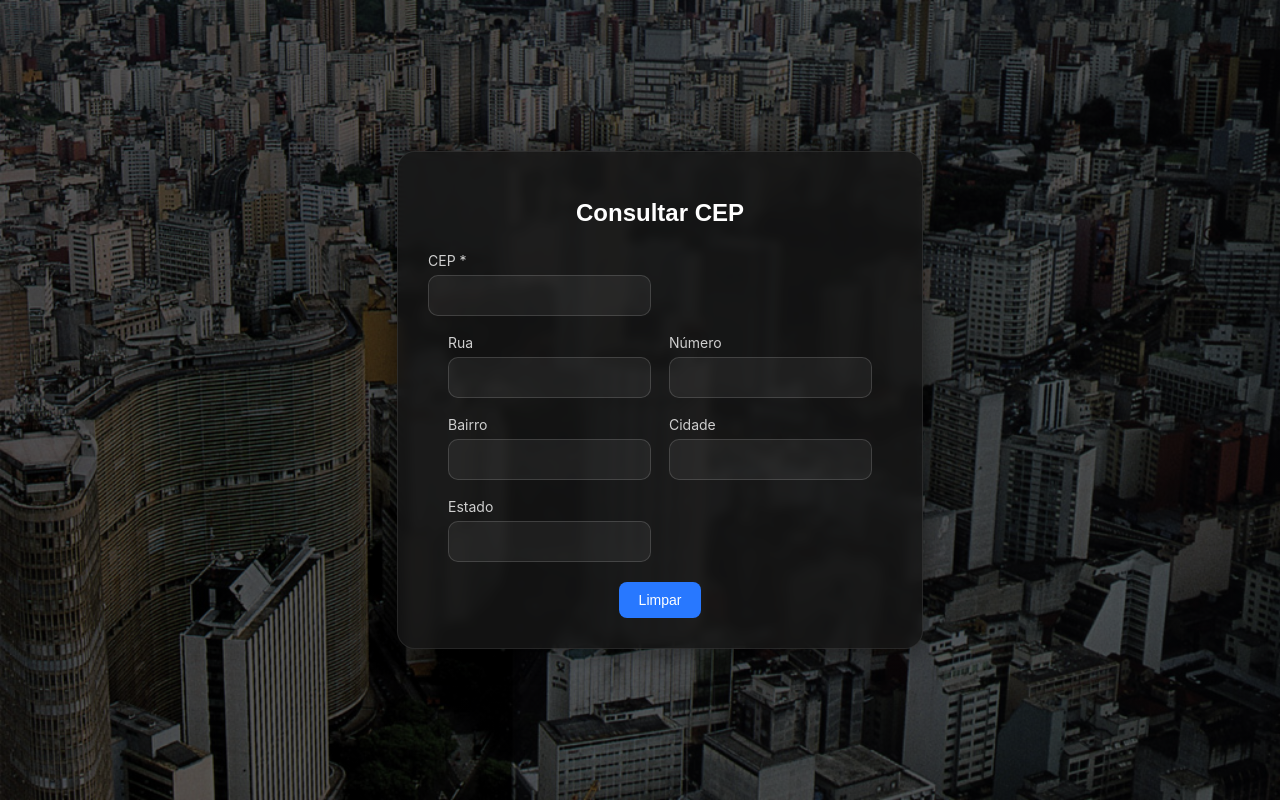
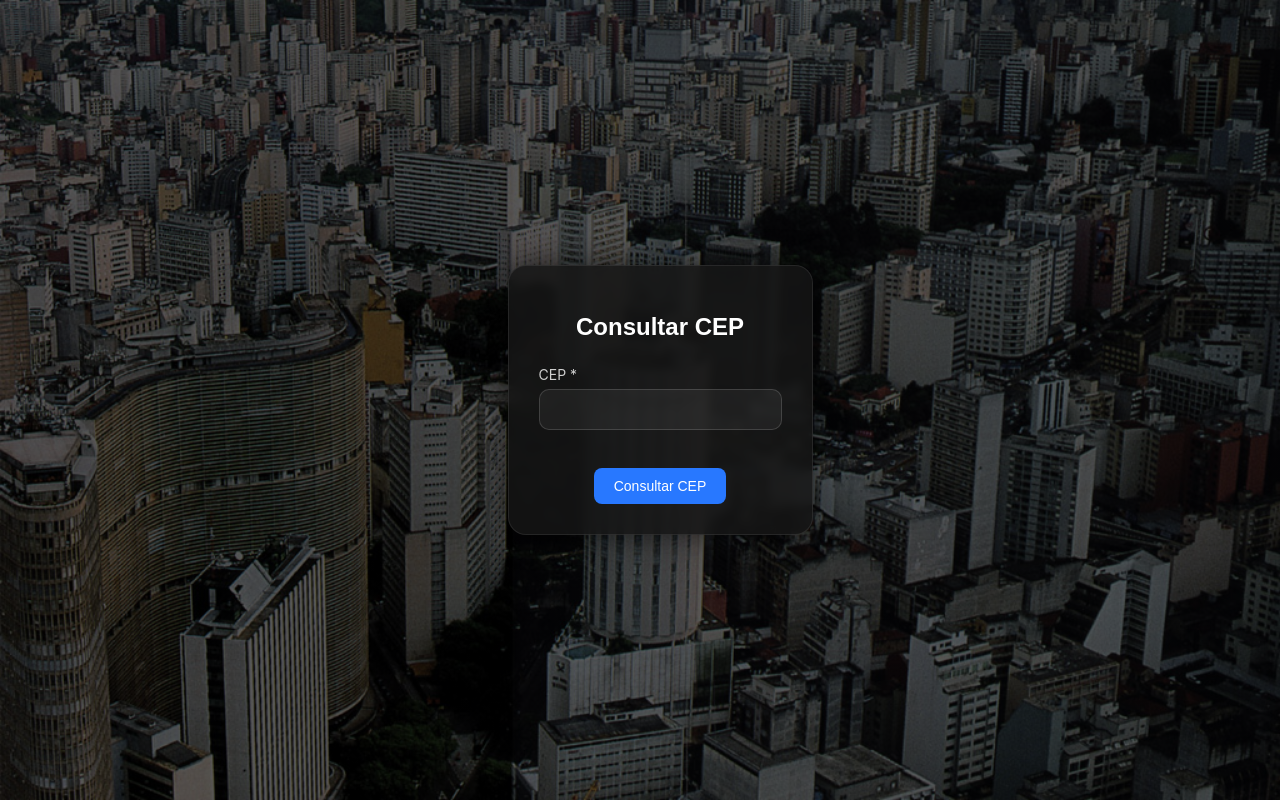
Before and after one commit to guilhermesealves/CEP-TESTE, a React (Create React App) app in the folder projeto-cep/: page / in a window 1280 px wide. Built offline with nearby package versions, Linux system fonts and the light colour scheme.

Commit message:
Finalizado

```diff
--- a/projeto-cep/src/App.jsx
+++ b/projeto-cep/src/App.jsx
@@ -1,76 +1,113 @@
-import { useState } from "react";
+import React, { useState } from "react";
 import { useForm } from "react-hook-form";
 import "./App.css";
 
 function App() {
   const { register, handleSubmit, setValue, setFocus } = useForm();
   const [showFields, setShowFields] = useState(false);
+  const [showErrorBox, setShowErrorBox] = useState(false);
 
-  const onSubmit = (e) => {
-    console.log(e);
-  };
 
-  const checkCEP = (e) => {
-    const cep = e.target.value.replace(/\D/g, "");
-    if (cep.length !== 8) return;
+  const buscarCEP = (cepInput, isAuto = false) => {
+    const cep = cepInput.replace(/\D/g, "");
 
+    if (!isAuto && cep.length !== 8) {
+
+      setShowErrorBox(true);
+      return;
+    }
+
+    if (cep.length === 8) {
       fetch(`https://viacep.com.br/ws/${cep}/json/`)
         .then((res) => res.json())
         .then((data) => {
           if (data.erro) {
-          alert("CEP não encontrado!");
+            setShowErrorBox(true);
             return;
           }
 
           setShowFields(true);
-
+          setValue("cep", cep);
           setValue("address", data.logradouro);
           setValue("neighborhood", data.bairro);
           setValue("city", data.localidade);
           setValue("uf", data.uf);
-        setFocus("addressNumber");
+
+          if (isAuto) setFocus("addressNumber");
         });
+    }
   };
-  const handleCancel = () => {
+
+  const handleCepChange = (e) => {
+    const cep = e.target.value.replace(/\D/g, "");
+    setValue("cep", cep);
+
+
+    if (!showFields && cep.length === 8) {
+      buscarCEP(cep, true);
+    }
+  };
+
+  const resetForm = () => {
     setShowFields(false);
+    setShowErrorBox(false);
+    setValue("cep", "");
     setValue("address", "");
-    setValue("addressNumber", "");
     setValue("neighborhood", "");
     setValue("city", "");
     setValue("uf", "");
-    setFocus("cep");
+    setValue("addressNumber", "");
   };
-
 
   return (
     <div className="FormAll">
-      <form onSubmit={handleSubmit(onSubmit)}>
+
+      {showErrorBox && (
+        <div className="modal-overlay">
+          <div className="modal-box">
+            <h2>CEP inválido</h2>
+            <p>O CEP precisa ter exatamente 8 números ou não foi encontrado.</p>
+            <button className="btn-back" onClick={() => setShowErrorBox(false)}>
+              Voltar
+            </button>
+          </div>
+        </div>
+      )}
+
+      <form onSubmit={handleSubmit(() => alert("Formulário enviado!"))}>
         <h1>Consultar CEP</h1>
 
 
-        <div className="input-group">
+        <div className="input-group single-column">
           <label>
             CEP *
             <input
               type="text"
+              maxLength="8"
               {...register("cep")}
-              maxLength={8}
-              onInput={(e) => {
-                e.target.value = e.target.value.replace(/\D/g, "");
-              }}
-              onBlur={checkCEP}
-              onKeyDown={(e) => {
-                if (e.key === "Enter") {
-                  e.preventDefault();
-                  checkCEP(e);
-                }
-              }}
+              onChange={handleCepChange}
             />
           </label>
         </div>
 
 
-        <div className={`hidden-fields ${showFields ? "show" : ""}`}>
+
+
+        {!showFields && (
+          <div className="buttons">
+            <button
+              type="button"
+              className="send"
+              onClick={() => buscarCEP(document.querySelector('input[name="cep"]').value, false)}
+            >
+              Consultar CEP
+            </button>
+          </div>
+        )}
+
+
+        {showFields && (
+          <div className="form-box animate-form">
             <div className="input-group">
               <label>
                 Rua
@@ -78,15 +115,15 @@ function App() {
               </label>
 
               <label>
-              Número
-              <input type="text" {...register("addressNumber")} />
+                Bairro
+                <input type="text" {...register("neighborhood")} />
               </label>
             </div>
 
             <div className="input-group">
               <label>
-              Bairro
-              <input type="text" {...register("neighborhood")} />
+                Número
+                <input type="text" {...register("addressNumber")} />
               </label>
 
               <label>
@@ -102,15 +139,23 @@ function App() {
               </label>
             </div>
 
+
             <div className="buttons">
-
-
-            <button onhan className="send" onClick={handleCancel}>Limpar</button>
+              <button
+                type="button"
+                className="send"
+                onClick={() => buscarCEP(document.querySelector('input[name="cep"]').value, false)}
+              >
+                Consultar CEP
+              </button>
+              <button type="button" className="send" onClick={resetForm}>
+                Limpar
+              </button>
             </div>
           </div>
+        )}
       </form>
     </div>
-
   );
 }
 
```
Lines whose indentation alone changed are shown as unchanged.
